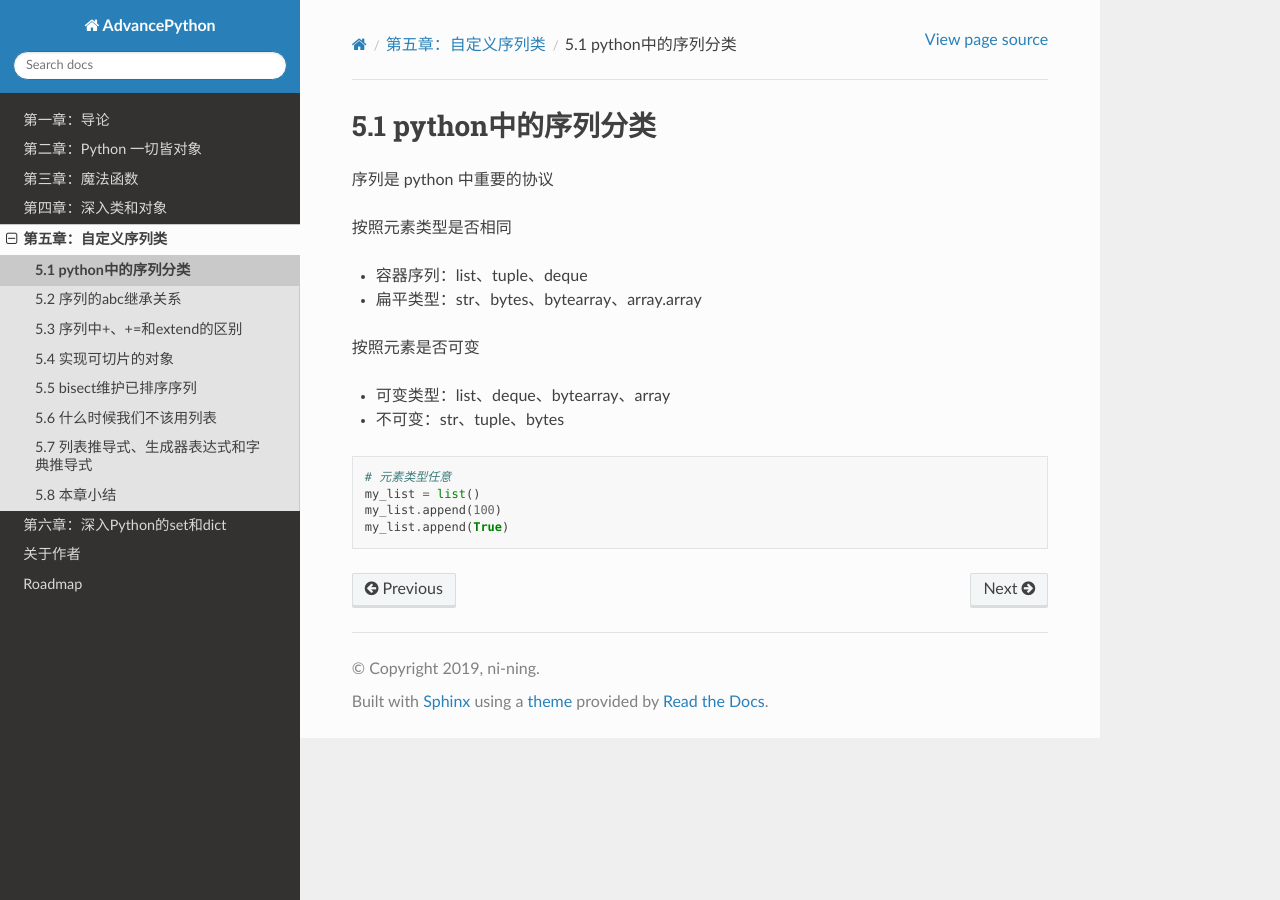
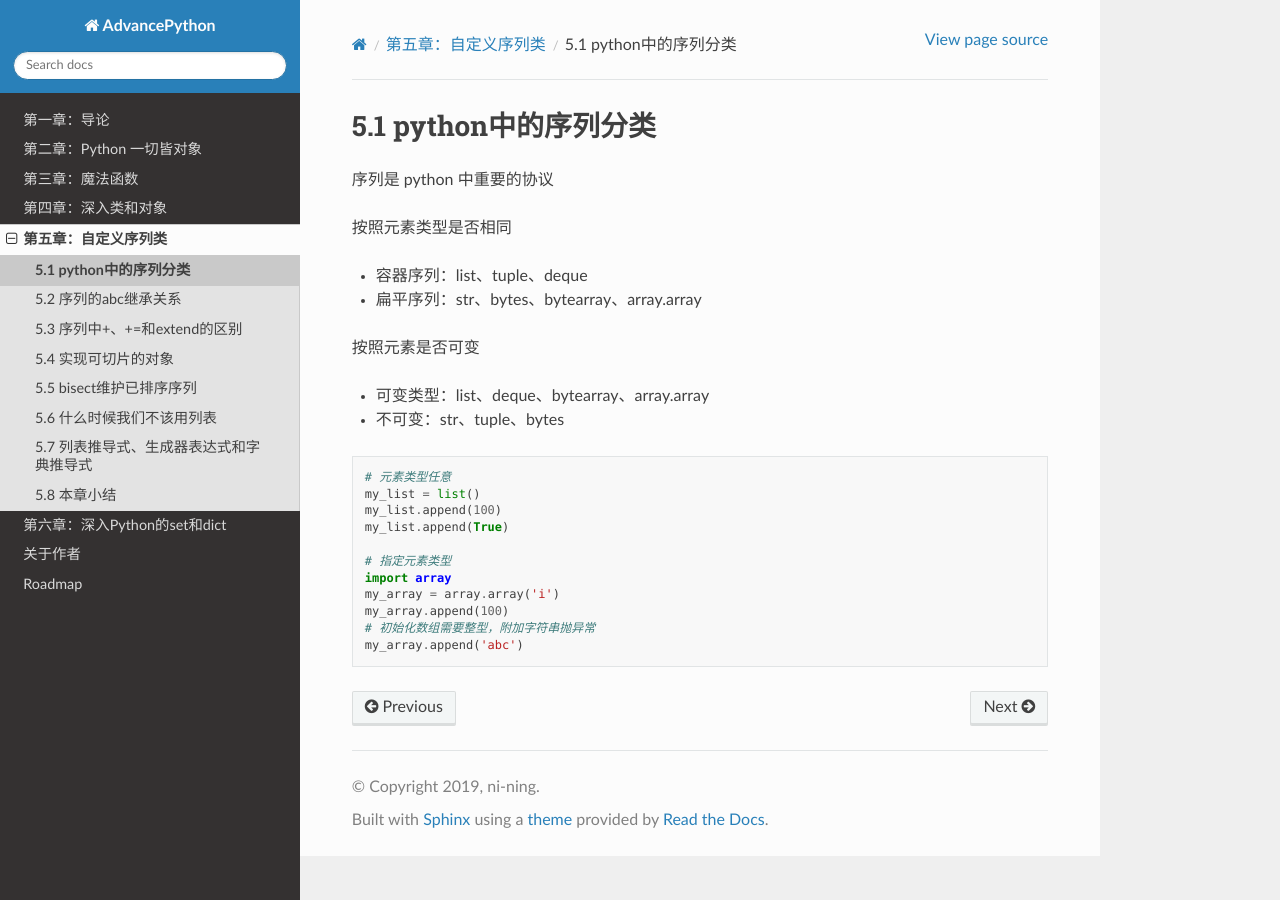
Before and after one commit to ni-ning/AdvancePython, a Sphinx documentation site: the page built from source/c05/p01_sequeue_type.rst, in a window 1280 px wide. Built offline with Sphinx 7.4.7 and the Read the Docs theme 2.0.0, drawn with Linux system fonts in a browser that asks for light colours.

Commit message:
搭建 c06 框架

```diff
--- a/source/c05/p01_sequeue_type.rst
+++ b/source/c05/p01_sequeue_type.rst
@@ -5,15 +5,14 @@
 序列是 python 中重要的协议
 
 
-
 按照元素类型是否相同
 
 - 容器序列：list、tuple、deque
-- 扁平类型：str、bytes、bytearray、array.array
+- 扁平序列：str、bytes、bytearray、array.array
 
 按照元素是否可变
 
-- 可变类型：list、deque、bytearray、array
+- 可变类型：list、deque、bytearray、array.array
 - 不可变：str、tuple、bytes
 
 
@@ -23,3 +22,10 @@
     my_list = list()
     my_list.append(100)
     my_list.append(True)
+
+    # 指定元素类型
+    import array
+    my_array = array.array('i')
+    my_array.append(100)
+    # 初始化数组需要整型，附加字符串抛异常
+    my_array.append('abc')
--- a/source/c05/p02_collections_abc.rst
+++ b/source/c05/p02_collections_abc.rst
@@ -11,7 +11,9 @@ from collections.abc import *
 - Iterable: __iter__
 - Reversible: __reversed__
 - Sized: __len__
-- container: __contains__
-- Collection: Sized, Iterable, container
+- Container: __contains__
+- Collection: Sized, Iterable, Container
 - Sequence: __getitem__, Reversible, Collection
 - MutableSequence: __setitem__, __delitem__, Sequence
+
+不同魔法函数的组合，构建不同的类型
--- a/source/c05/p07_comprehension.rst
+++ b/source/c05/p07_comprehension.rst
@@ -6,7 +6,7 @@
 列表推导式
 --------------------
 
-列表推导式(列表生成式)： 通过一行代码生成列表
+列表推导式，或列表生成式，通过一行代码生成列表
 
 .. code-block:: py
 
--- /dev/null
+++ b/source/c06/p02_dict_methods.rst
@@ -0,0 +1,3 @@
+===============================
+6.2 dict的常用方法
+===============================
--- /dev/null
+++ b/source/c06/p03_dict_subclass.rst
@@ -0,0 +1,3 @@
+===============================
+6.3 dict的子类
+===============================
--- /dev/null
+++ b/source/c06/p04_set_frozenset.rst
@@ -0,0 +1,3 @@
+===============================
+6.4 set和frozenset
+===============================
--- /dev/null
+++ b/source/c06/p05_dict_set_principle.rst
@@ -0,0 +1,3 @@
+===============================
+6.5 dict和set实现原理
+===============================
--- /dev/null
+++ b/source/c06/p06_conclusion.rst
@@ -0,0 +1,3 @@
+===============================
+6.6 本章小结
+===============================
```
Also changed, not shown: 1 other file.
